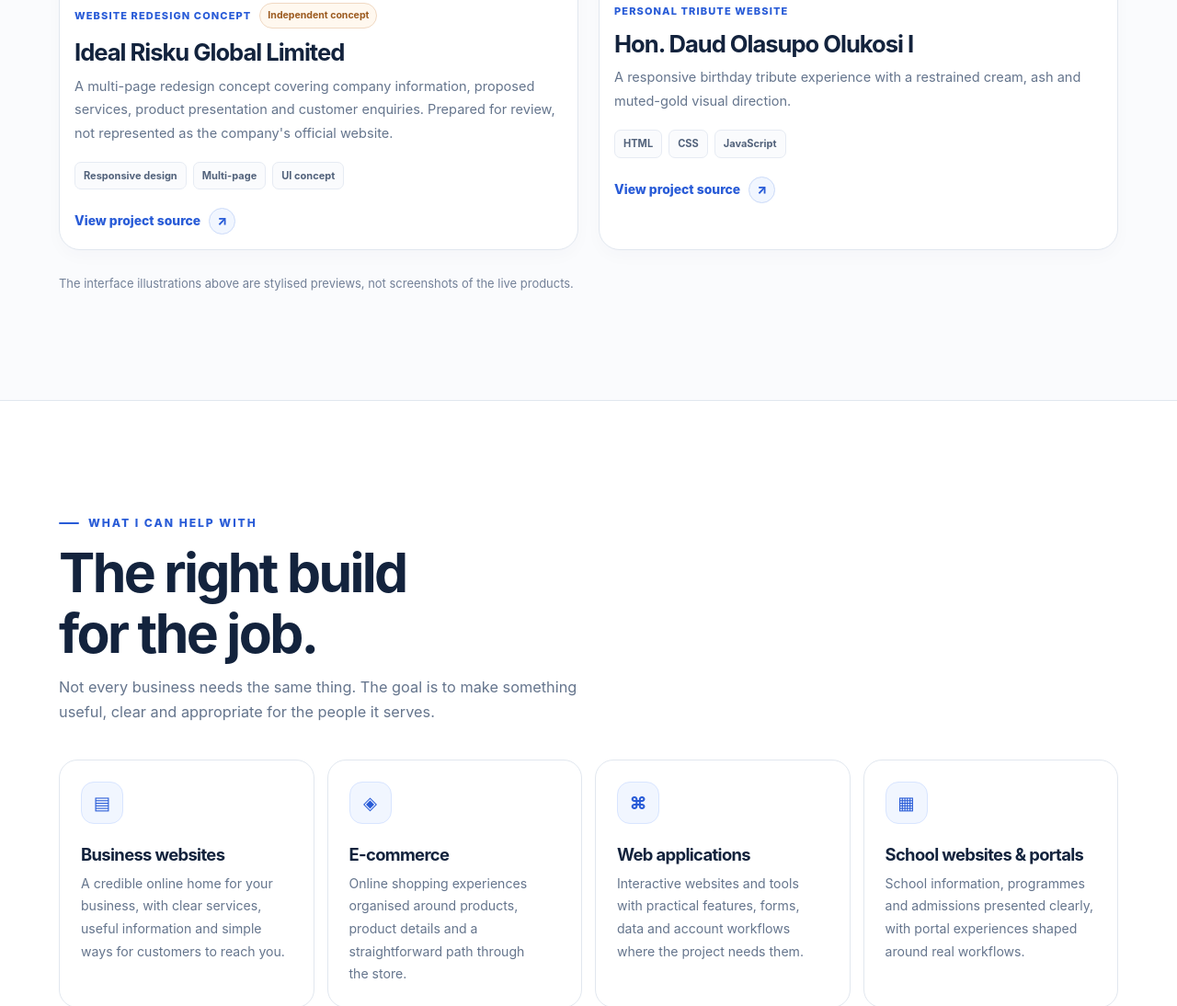
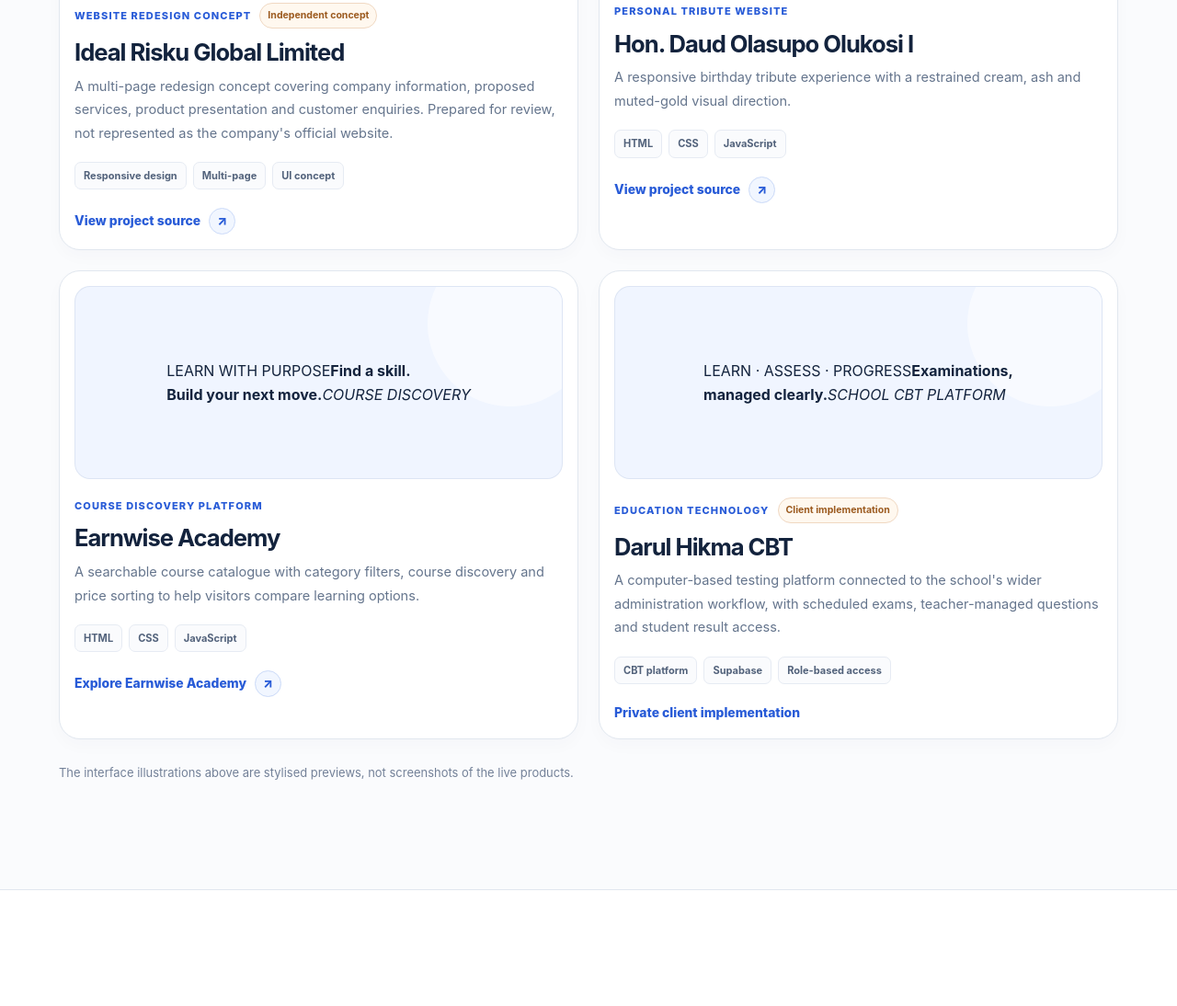
Before and after one commit to opeydevhub-oss/opeydevhub, a React app: page index.html in a window 1280 px wide. Shown: the part 3364-4458 px from the top of the page at 92% size. Built offline with nearby package versions, Linux system fonts and the light colour scheme.

Commit message:
Showcase Earnwise Academy and school CBT work

```diff
--- a/index.html
+++ b/index.html
@@ -257,6 +257,28 @@
             <div class="project-tags"><span>HTML</span><span>CSS</span><span>JavaScript</span></div>
             <a class="project-link" href="https://github.com/opeydevhub-oss/hon-daud-birthday." target="_blank" rel="noopener noreferrer">View project source <span aria-hidden="true">↗</span></a>
           </article>
+
+          <article class="project-card" data-category="commerce app" data-reveal>
+            <div class="project-visual project-visual--earnwise" aria-hidden="true">
+              <div class="earnwise-preview"><span>LEARN WITH PURPOSE</span><strong>Find a skill.<br>Build your next move.</strong><i>COURSE DISCOVERY</i></div>
+            </div>
+            <div class="project-meta"><span class="project-type">Course discovery platform</span></div>
+            <h3>Earnwise Academy</h3>
+            <p>A searchable course catalogue with category filters, course discovery and price sorting to help visitors compare learning options.</p>
+            <div class="project-tags"><span>HTML</span><span>CSS</span><span>JavaScript</span></div>
+            <a class="project-link" href="https://opeydevhub-oss.github.io/earnwise-academy-/" target="_blank" rel="noopener noreferrer">Explore Earnwise Academy <span aria-hidden="true">↗</span></a>
+          </article>
+
+          <article class="project-card" data-category="education app" data-reveal>
+            <div class="project-visual project-visual--cbt" aria-hidden="true">
+              <div class="cbt-preview"><span>LEARN · ASSESS · PROGRESS</span><strong>Examinations,<br>managed clearly.</strong><i>SCHOOL CBT PLATFORM</i></div>
+            </div>
+            <div class="project-meta"><span class="project-type">Education technology</span><span class="project-note">Client implementation</span></div>
+            <h3>Darul Hikma CBT</h3>
+            <p>A computer-based testing platform connected to the school's wider administration workflow, with scheduled exams, teacher-managed questions and student result access.</p>
+            <div class="project-tags"><span>CBT platform</span><span>Supabase</span><span>Role-based access</span></div>
+            <span class="project-link project-link--private">Private client implementation</span>
+          </article>
         </div>
         <p class="work-note">The interface illustrations above are stylised previews, not screenshots of the live products.</p>
       </div>
```
